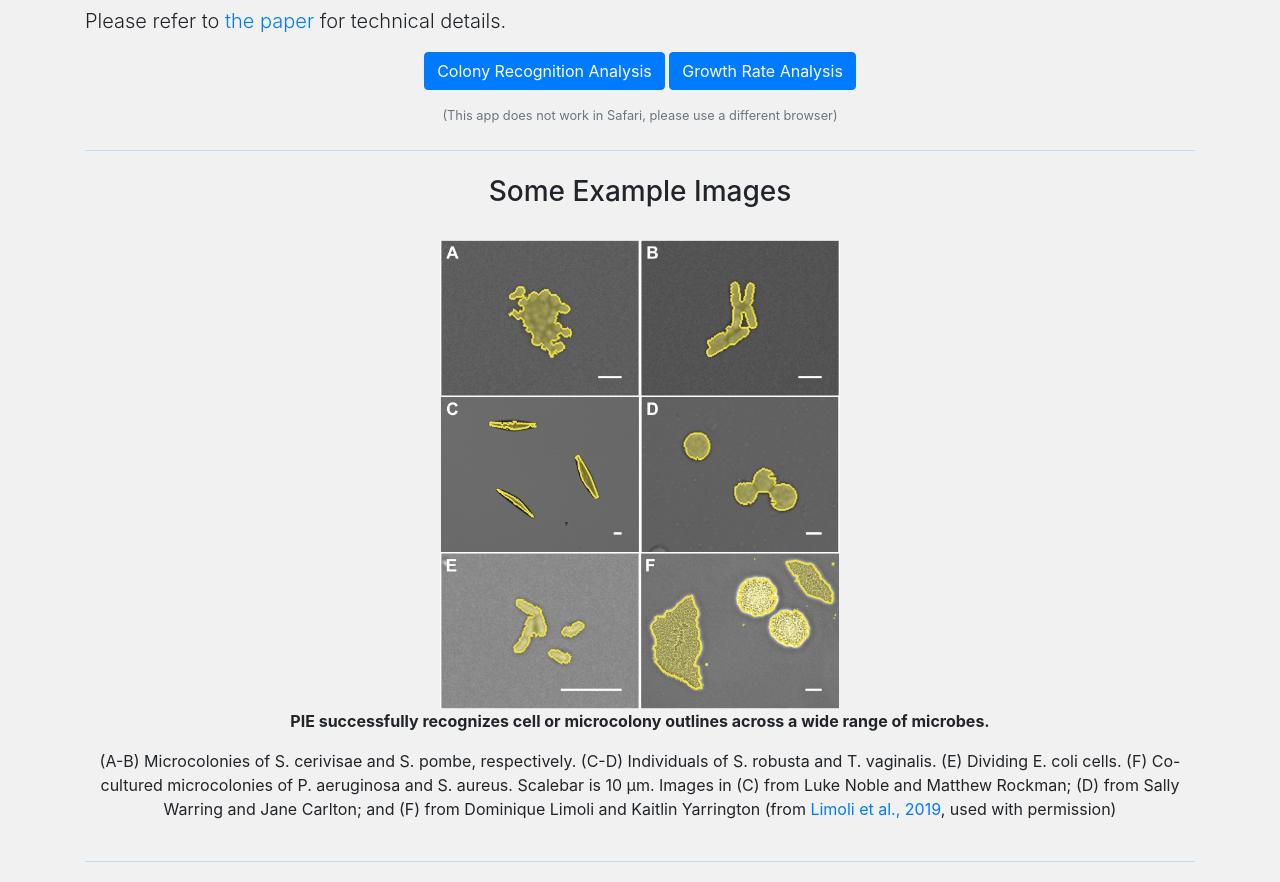
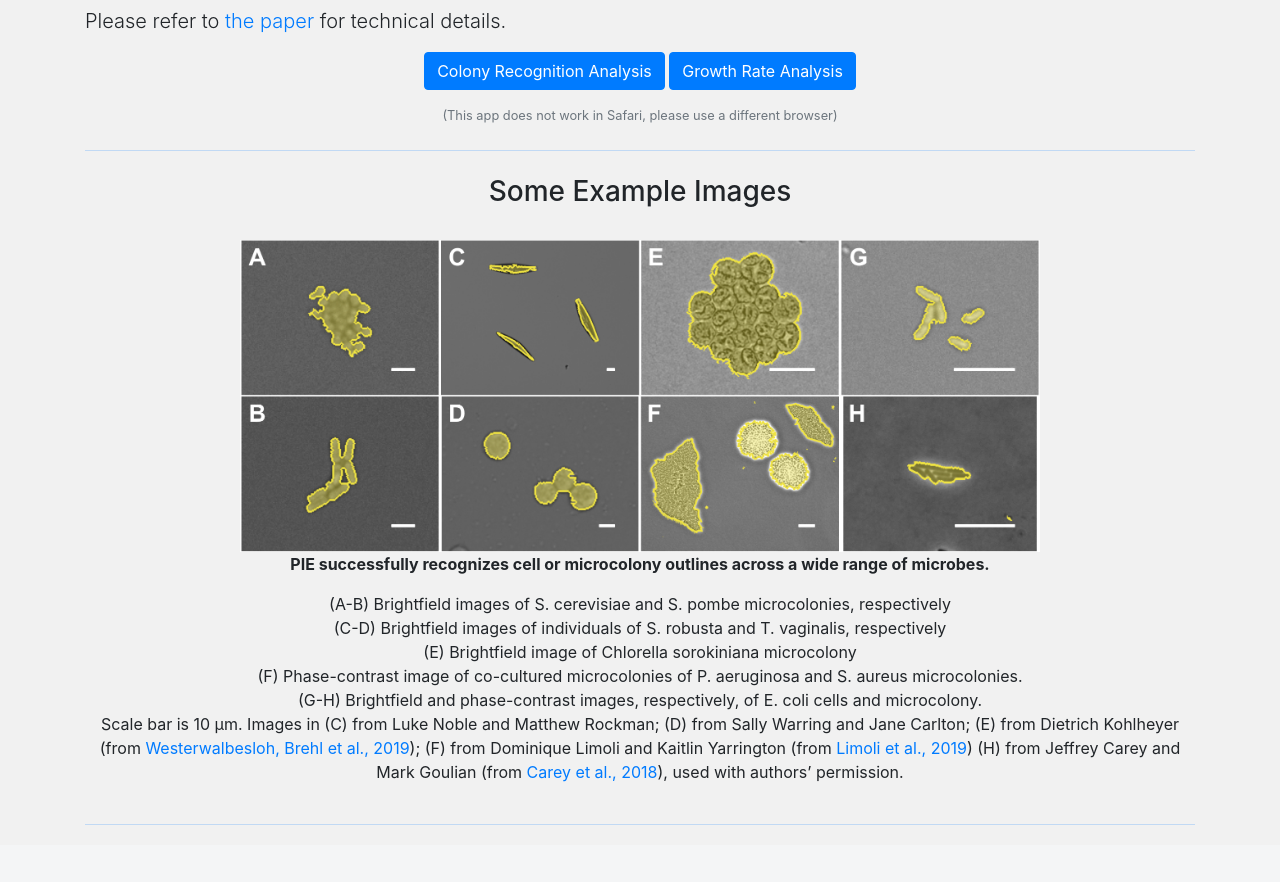
Before and after one commit to CoraJung/FlaskTodo, a Flask app: page / in a window 1280 px wide. Shown: the part 681-1563 px from the top of the page. After the commit the page ends 1506 px from the top, so only its background shows below. Run offline with Flask 2, Linux system fonts and the light colour scheme; parts of the project's set-up code (start-up, migrations or seed data) failed here and were passed over; some libraries are stand-ins or nearby versions.

Commit message:
Update biorxiv link and microbe figure

```diff
--- a/app/templates/public/index.html
+++ b/app/templates/public/index.html
@@ -18,7 +18,7 @@
 
             <p class="lead text-justify">For <b>brightfield imaging</b>, ideal images for PIE analysis are slightly defocused, with dark outlining surrounding cells that are brighter than the background. For <b>phase-contrast imaging</b>, a wide range of imaging conditions are acceptable. (see example image below).</p>
 
-            <p class="lead text-justify">Please refer to <a href="https://www.biorxiv.org/content/10.1101/253724v2.full" target="_blank">the paper</a> for technical details.</p>
+            <p class="lead text-justify">Please refer to <a href="https://www.biorxiv.org/content/10.1101/253724" target="_blank">the paper</a> for technical details.</p>
 
             <p align="center">
                 <a class="btn btn-primary" href="/colony-recognition" role="button">Colony Recognition Analysis</a>
@@ -32,14 +32,15 @@
             <h3>Some Example Images</h3>
             <br>
             <div>
-                <img style="max-width: 400px;" src="{{ url_for('static', filename='img/examples/microbe_zoo.jpg') }}" alt="">
+                <img style="max-width: 800px;" src="{{ url_for('static', filename='img/examples/microbe_zoo.png') }}" alt="">
                 <p class="font-weight-bold">PIE successfully recognizes cell or microcolony outlines across a wide range of microbes.</p>
                 <p>
-                (A-B) Microcolonies of S. cerivisae and S. pombe, respectively.
-                (C-D) Individuals of S. robusta and T. vaginalis.
-                (E) Dividing E. coli cells.
-                (F) Co-cultured microcolonies of P. aeruginosa and S. aureus.
-                Scalebar is 10 µm. Images in (C) from Luke Noble and Matthew Rockman; (D) from Sally Warring and Jane Carlton; and (F) from Dominique Limoli and Kaitlin Yarrington (from <a href="https://elifesciences.org/articles/47365" target="_blank">Limoli et al., 2019</a>, used with permission)
+                (A-B) Brightfield images of S. cerevisiae and S. pombe microcolonies, respectively<br>
+                (C-D) Brightfield images of individuals of S. robusta and T. vaginalis, respectively<br>
+                (E) Brightfield image of Chlorella sorokiniana microcolony<br>
+                (F) Phase-contrast image of co-cultured microcolonies of P. aeruginosa and S. aureus microcolonies.<br>
+                (G-H) Brightfield and phase-contrast images, respectively, of E. coli cells and microcolony.<br>
+                Scale bar is 10 µm. Images in (C) from Luke Noble and Matthew Rockman; (D) from Sally Warring and Jane Carlton; (E) from Dietrich Kohlheyer (from <a href=" https://doi.org/10.1371/journal.pone.0216093" target="_blank">Westerwalbesloh, Brehl et al., 2019</a>); (F) from Dominique Limoli and Kaitlin Yarrington (from <a href="https://elifesciences.org/articles/47365" target="_blank">Limoli et al., 2019</a>) (H) from Jeffrey Carey and Mark Goulian (from <a href="https://doi.org/10.1016/j.cell.2018.02.005" target="_blank">Carey et al., 2018</a>), used with authors’ permission.
                 </p>
             </div>
             <hr>
--- a/app/templates/public/templates/software_info.html
+++ b/app/templates/public/templates/software_info.html
@@ -4,7 +4,7 @@
 <hr>
 
 <div class="link" style="width: 18rem;">
-      <a href="https://www.biorxiv.org/content/10.1101/253724v2.full" target="_blank" class="card-link">Read Paper</a>
+      <a href="https://www.biorxiv.org/content/10.1101/253724" target="_blank" class="card-link">Read Paper</a>
       <a href="https://github.com/Siegallab/PIE" target="_blank" class="card-link">Download Code</a>
 </div>
 <br>
```
Also changed, not shown: app/static/img/examples/microbe_zoo.jpg (deleted), app/static/img/examples/microbe_zoo.png (added).
